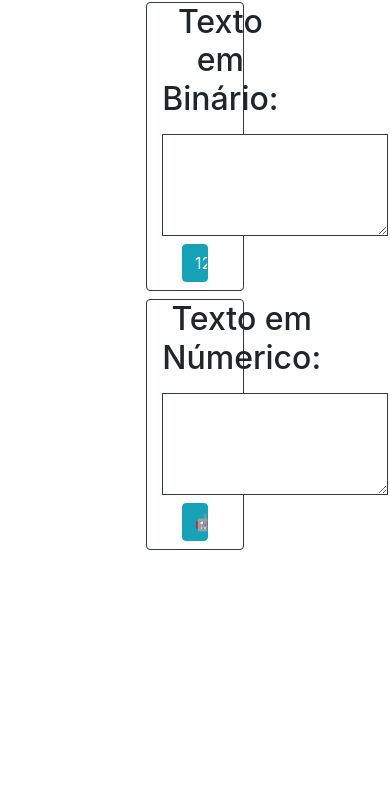
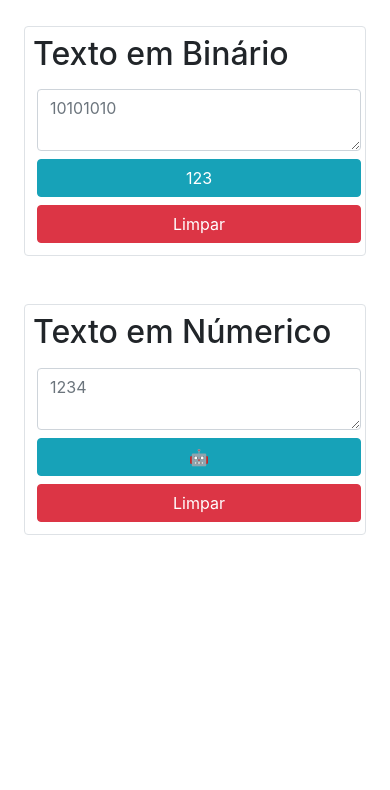
Before and after one commit to A-Marvulle/conversor, a plain HTML site: page home.html in a window 390 px wide. Shown: the part 54-844 px from the top of the page. Drawn offline with nearby package versions, Linux system fonts and the light colour scheme.

Commit message:
Responsividade

```diff
--- a/home.html
+++ b/home.html
@@ -1,3 +1,4 @@
+<!DOCTYPE html>
 <html>
     <head>
         <meta charset="utf-8">
@@ -7,22 +8,28 @@
     </head>
     <body>
         <h1 class="text-center">Conversor</h1>
-        <div class="m-2"></div>
-        <form class="text-center row w-25 border border-dark m-auto rounded">
-            <fieldset class="col">
-                <h2><label>Texto em Binário:</label></h2>
-                <textarea id="txt" rows="4" class="row m-auto border border-dark"></textarea>
-                <input type="button" value="123" onclick="convertToInteger()" class="btn btn-info w-25 m-2">
-            </fieldset>
-        </form>
-        <div class="m-2"></div>
-        <form class="text-center row w-25 border border-dark m-auto rounded">
-            <fieldset class="col">
-            <h2><label>Texto em Númerico: </label></h2>
-                <textarea id="demo" rows="4" class="row m-auto border border-dark"></textarea>
-                <input type="button" value="🤖" onclick="convertToBinary()" class="btn btn-info w-25 m-2">
-            </fieldset>
-        </form>
+
+        <div class="container">
+            <div class="row justify-content-center">
+              <div class="col-md-6 col-12 p-2">
+                <form class="border rounded m-3 p-2">
+                  <h2><label>Texto em Binário</label></h2>
+                  <textarea id="txt" class="form-control m-1" placeholder="10101010"></textarea>
+                  <input type="button" value="123" onclick="convertToInteger()" class="btn btn-info mt-sm-2 w-100 m-1"/>
+                  <input type="reset" value="Limpar" class="btn btn-danger mt-sm-2 w-100 m-1">
+                </form>
+              </div>
+
+              <div class="col-md-6 col-12 p-2">
+                <form class="border rounded m-3 p-2">
+                  <h2><label>Texto em Númerico</label></h2>
+                  <textarea id="demo" class="form-control m-1" placeholder="1234"></textarea>
+                  <input type="button" value="🤖" onclick="convertToBinary()" class="btn btn-info mt-sm-2 w-100 m-1">
+                  <input type="reset" value="Limpar" class="btn btn-danger mt-sm-2 w-100 m-1">
+                </form>
+              </div>
+            </div>
+          </div>
     </body>
     <script>
         function convertToInteger() {
```
